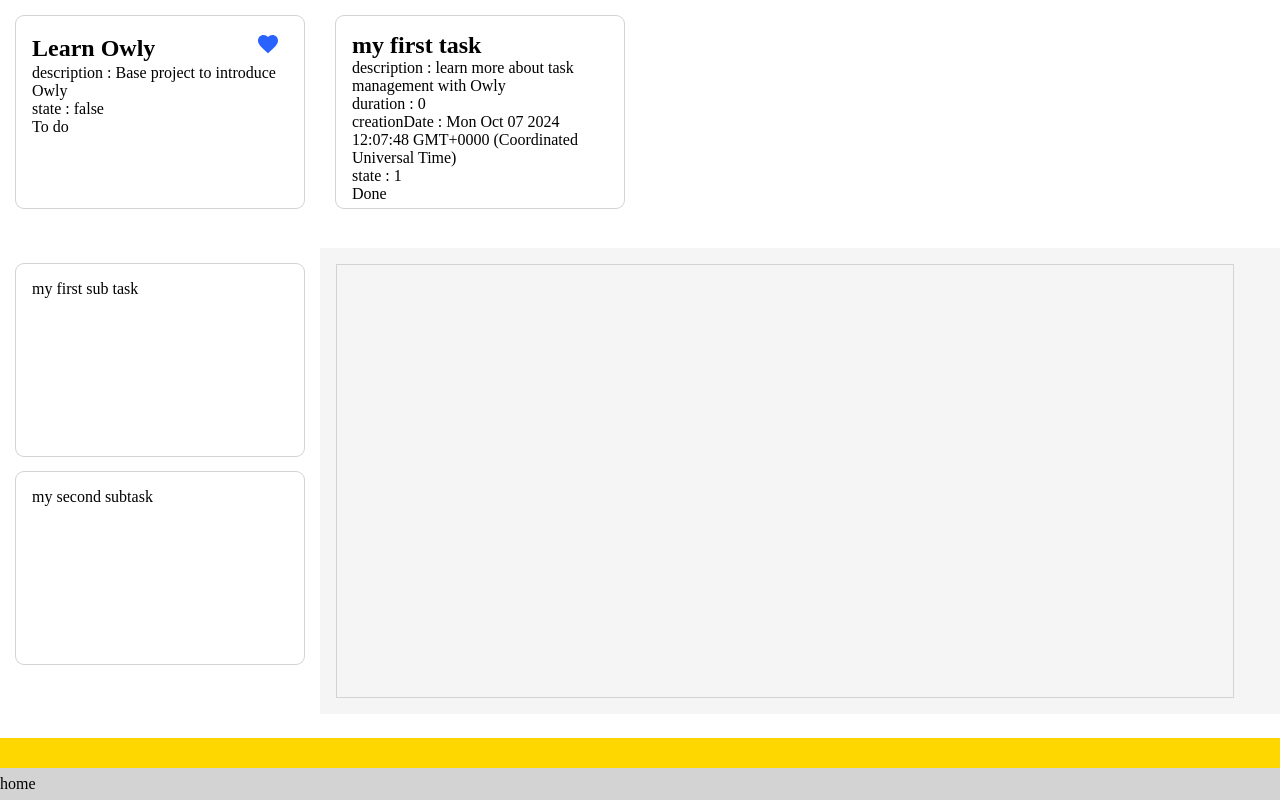
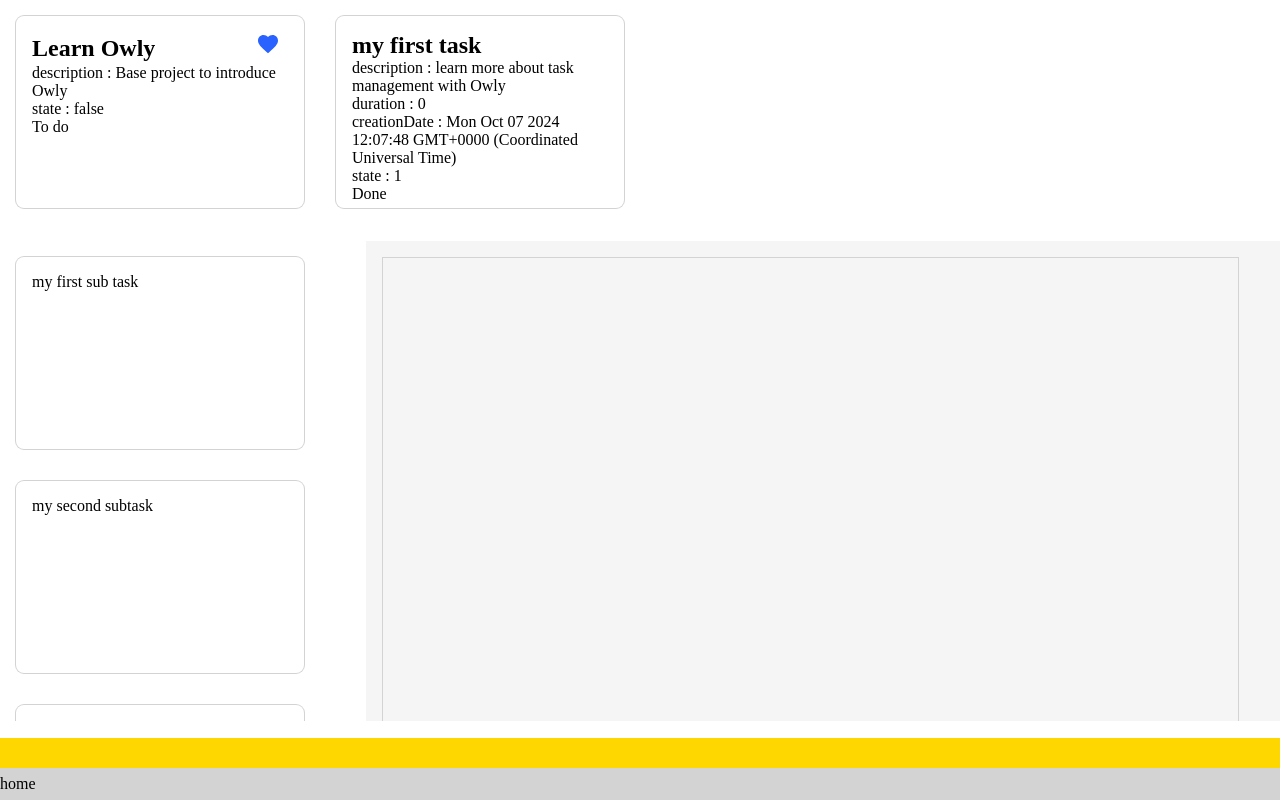
Before and after one commit to Raaynbo/owly, a website built with webpack: page src/template.html in a window 1280 px wide. Both pictures are taken after a click on the item "my first task". Built offline with nearby package versions, Linux system fonts and the light colour scheme.

Commit message:
modif - detail: UI now display correctly when user have more than 2 task at any depth

```diff
--- a/src/css/style.css
+++ b/src/css/style.css
@@ -53,9 +53,19 @@
 
 .stats,
 .task_list {
-	height: fit-content;
+	height: 60vh;
 	display: flex;
+	overflow: auto;
 	width: 100%;
+}
+
+.taskzone {
+	flex-grow: 1;
+	overflow: auto;
+	width: 40%;
+	flex-direction: column;
+	display: flex;
+	min-height: min-content;
 }
 
 
@@ -74,7 +84,7 @@
 }
 
 .worktable {
-	height: 70%;
+	height: 100vh;
 	width: 100%;
 	background-color: whitesmoke;
 	display: flex;
@@ -84,7 +94,7 @@
 	background-color: whitesmoke;
 	border: 0.01rem solid lightgray;
 	width: 90%;
-	height: 25rem;
+	height: 100%;
 	margin: 1rem;
 	padding: 1rem;
 }
--- a/src/js/utils.js
+++ b/src/js/utils.js
@@ -8,6 +8,7 @@
 	const target = user.projects[base_project_id].steps[0];
 	target.createSubtask();
 	target.createSubtask("my second subtask");
+	target.createSubtask("my third subtask");
 }
 
 
--- a/src/views/detail.js
+++ b/src/views/detail.js
@@ -24,6 +24,7 @@
 	info_container.classList.add("info_container");
 	navbar.classList.add("navbar");
 	my_taskbox.classList.add("task_list");
+	my_task.classList.add("taskzone");
 	home_btn.textContent = "home";
 	project_container.classList.add("main_container");
 	project_container.classList.add("detail");
```
